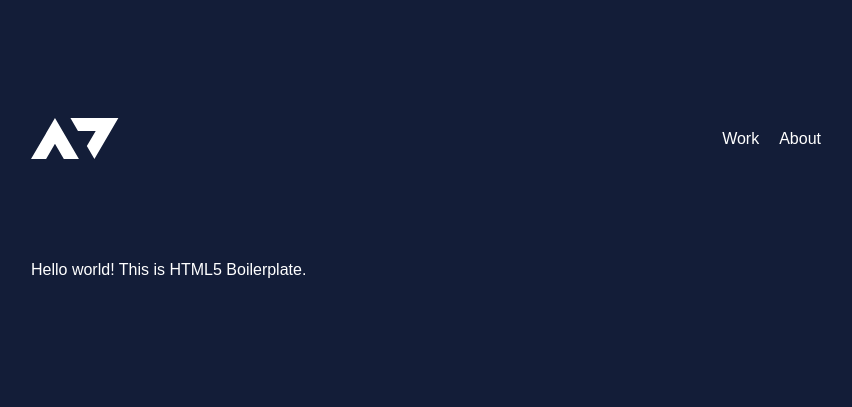
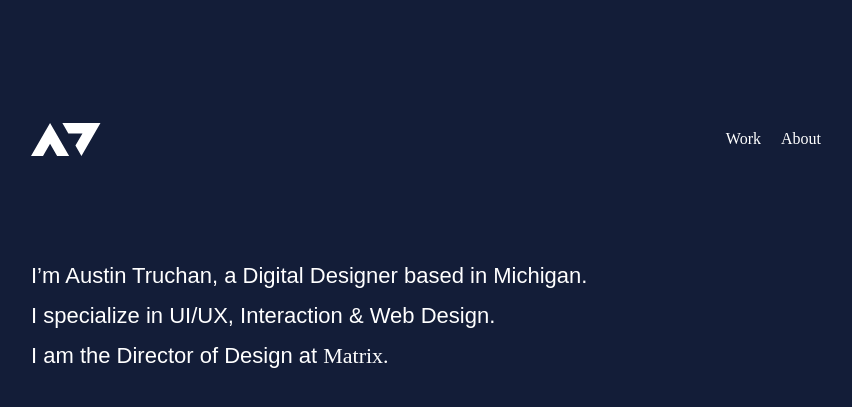
Before and after one commit to austintruchan/portfolio, a PHP site: page / in a window 1280 px wide. Shown: the top 407 px of the page, without its empty margins (209-1061 px from the left). Run offline with PHP 8.4, Linux system fonts and the light colour scheme; some libraries are stand-ins or nearby versions.

Commit message:
Further updates to navigation styling and structure and consitencies

```diff
--- a/index.php
+++ b/index.php
@@ -15,11 +15,11 @@
 			<nav>
 				<ul class="nav">
 					<li><a href="index.php"><img class="logo" src="style/imgs/logo.svg" alt="Austin Truchan Logo"/></a></li>
-					<li><a href="pages/work.php" class="link">Work</a></li>
-					<li><a href="pages/about.php" class="link">About</a></li>
+					<li><a href="pages/work.php" class="navlink">Work</a></li>
+					<li><a href="pages/about.php" class="navlink">About</a></li>
 				</ul>
 			</nav>
-		<p>Hello world! This is HTML5 Boilerplate.</p>
+			<h1>I’m Austin Truchan, a Digital Designer based in Michigan.<br>I specialize in UI/UX, Interaction & Web Design.<br>I am the Director of Design at <a href="pages/work.php" class="link">Matrix.</a></h1>
 		</div>
 
 
--- a/pages/about.php
+++ b/pages/about.php
@@ -13,8 +13,10 @@
         <link rel="stylesheet" href="../style/css/about.css">
     </head>
 	<body>
-		<?php include '../includes/navigation.php'; ?>
-		<p>Hello world! This is HTML5 Boilerplate.</p>
+		<div class="frame">
+			<?php include '../includes/navigation.php'; ?>
+			<p>I’m Austin Truchan, a Digital Designer based in Michigan.<br>I specialize in UI/UX, Interaction & Web Design.<br>I am the Director of Design at Matrix.</p>
+		</div>
 
 		<?php include '../includes/footer.php'; ?>
 		<?php include '../includes/foot.php'; ?>
--- a/style/css/global.css
+++ b/style/css/global.css
@@ -12,3 +12,57 @@ body {
 	margin: 0 auto;
 	max-width: 800px;
 }
+
+a {
+	font-family: 'Ubuntu-Italic';
+}
+
+.link {
+	border-bottom: 0px solid #FF3388;
+	color: #FFF;
+	padding: 0;
+	transition: all .2s ease;
+}
+
+.link:hover {
+	border-bottom: 3px solid #FF3388;
+	color: #FF3388;
+	padding-bottom: 10px;
+}
+
+h1 {
+	font-size: 22px;
+	line-height: 40px;
+}
+
+/* Firefox < 16 */
+@-moz-keyframes fadein {
+   from { opacity: 0; }
+   to   { opacity: 1; }
+}
+
+/* Safari, Chrome and Opera > 12.1 */
+@-webkit-keyframes fadein {
+   from { opacity: 0; }
+   to   { opacity: 1; }
+}
+
+/* Internet Explorer */
+@-ms-keyframes fadein {
+   from { opacity: 0; }
+   to   { opacity: 1; }
+}
+
+/* Opera < 12.1 */
+@-o-keyframes fadein {
+   from { opacity: 0; }
+   to   { opacity: 1; }
+}
+
+body {
+   -webkit-animation: fadein 2s; /* Safari, Chrome and Opera > 12.1 */
+      -moz-animation: fadein 2s; /* Firefox < 16 */
+       -ms-animation: fadein 2s; /* Internet Explorer */
+        -o-animation: fadein 2s; /* Opera < 12.1 */
+           animation: fadein 2s;
+}
--- a/style/css/main.css
+++ b/style/css/main.css
@@ -108,6 +108,10 @@ li {
 
 a {
 	text-decoration: none;
+}
+
+h1 {
+	font-weight: normal;
 }
 
 
--- a/style/css/navigation.css
+++ b/style/css/navigation.css
@@ -12,10 +12,11 @@ ul.nav li:first-child {
 }
 
 img.logo {
-	margin-top: -10px;
+	margin-top: -5px;
+	width: 70px;
 }
 
-ul.nav a.link {
+.navlink {
 	border-bottom: 0px solid #FF3388;
 	color: #FFF;
 	margin: 10px;
@@ -23,7 +24,7 @@ ul.nav a.link {
 	transition: all .2s ease;
 }
 
-ul.nav a.link:hover {
+.navlink:hover {
 	border-bottom: 3px solid #FF3388;
 	color: #FF3388;
 	padding-bottom: 10px;
```
